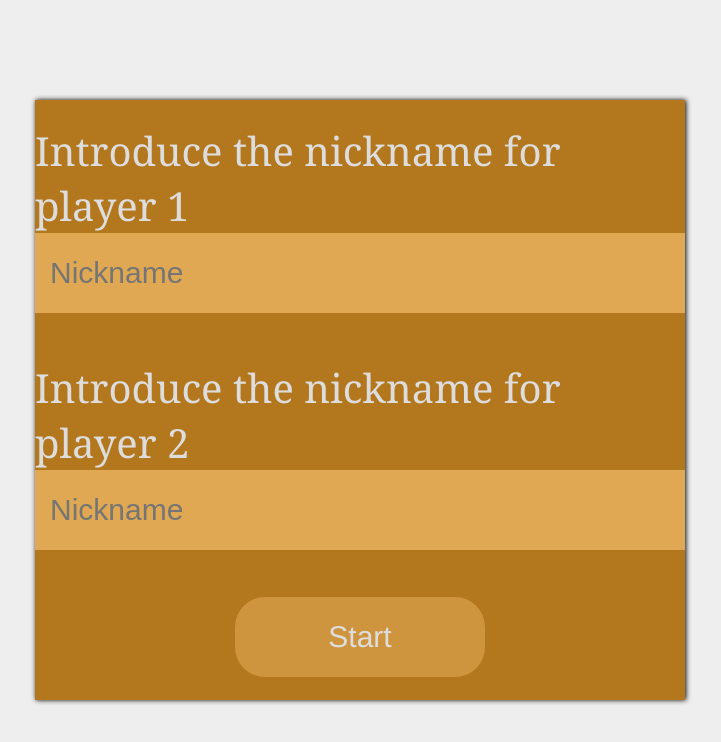
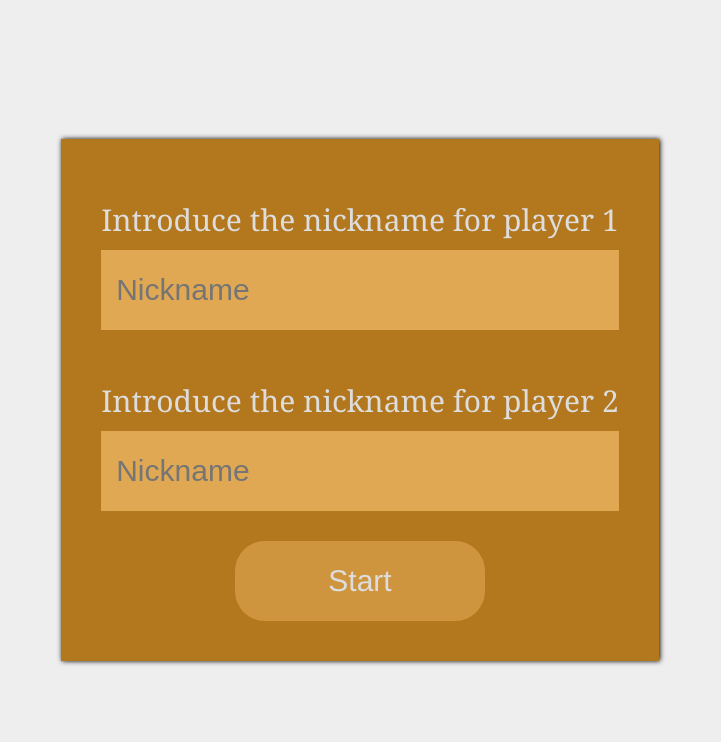
Before and after one commit to JulioFuentes2021/X-0, a React (Create React App) app: page / in a window 1280 px wide. Shown: the top 742 px of the page, without its empty margins (280-1001 px from the left). Built offline with nearby package versions, Linux system fonts and the light colour scheme.

Commit message:
Players selection has been updated

```diff
--- a/src/components/players-selection.js
+++ b/src/components/players-selection.js
@@ -30,8 +30,8 @@ function Players() {
 
     return (
         <div className="selection-container fondo">
-        <h5 className="wrong">{error ? 'You must enter a name for both players and assure that names has 8 characters':''}</h5>
-            <form action="">
+            <h5 className="wrong">{error ? 'You must enter a name for both players and assure that names has 8 characters':''}</h5>
+            <form className="form">
                 <div className="player1">
                     <div className="name">
                         <label htmlFor="player1">Introduce the nickname for player 1</label>
--- a/src/components/styles/players.css
+++ b/src/components/styles/players.css
@@ -14,20 +14,28 @@ html {
     display: flex;
     justify-content: center;
     align-items: center;
+    padding: 1rem 1rem;
+    /* margin: 1rem 0; */
+    /* text-align: center; */
+}
+
+.player1, .player2 {
+    margin: 2rem 0;
 }
 
 form {
-    width: 65rem;
-    height: 60rem;
+    /* width: 65rem;
+    height: 60rem; */
     background-color: rgb(179, 119, 30);
     display: flex;
     flex-direction: column;
     align-items: center;
     justify-content: space-around;
-    font-size: 4rem;
+    font-size: clamp(3rem,2vw,5rem);
     color: #ddd;
     font-family: Cambria, Cochin, Georgia, Times, 'Times New Roman', serif;
     box-shadow: .1rem .0rem .5rem 0 #000;
+    padding: 4rem;
 }
 
 form input {
@@ -60,3 +68,7 @@ form button {
 form button:hover {
     background-color: rgba(236, 180, 95, 0.2)
 }
+
+.input-name {
+    margin: 1rem 0;
+}
--- a/src/index.css
+++ b/src/index.css
@@ -1,3 +1,7 @@
 .fondo {
   background-color: #Eee;
 }
+
+body {
+  overflow-x: hidden;
+}
```
